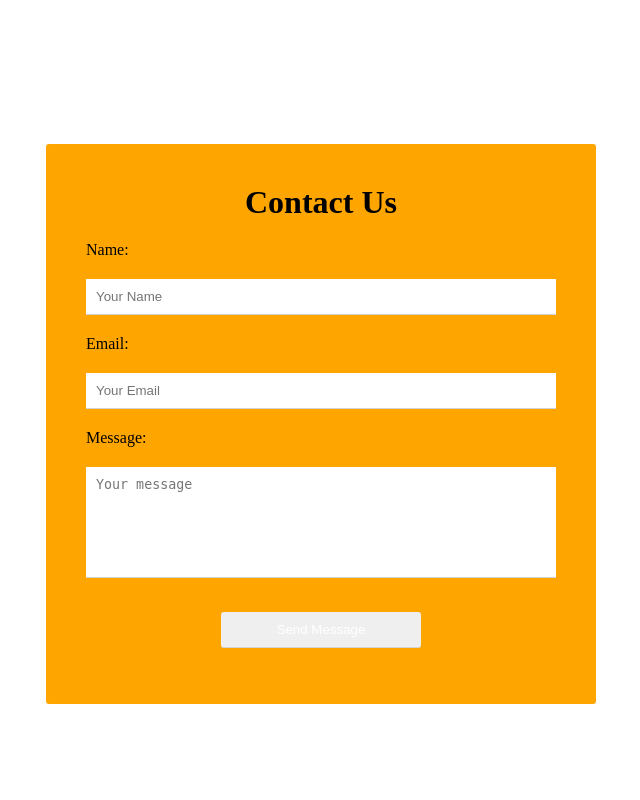
After one commit to blerinakuka/web, a PHP site: the page made by Contact Form/contact.html in a window 1280 px wide. The commit adds this page. Shown: the whole page, without its empty margins (327-967 px from the left). Run offline with PHP 8.4, Linux system fonts and the light colour scheme.

Commit message:
Contact form dhe validimi

```diff
--- /dev/null
+++ b/Contact Form/contact.css
@@ -0,0 +1,68 @@
+@import url('https://fonts.googleapis.com/css2?family=Noto+Sans:wght@700&family=Poppins:wght@400;500;600&display=swap%27');
+
+#overlay{
+  width: 100%;
+  height:100%;
+  position:fixed;
+
+}
+form{
+  max-width: 550px;
+  background: orange;
+  margin:17vh auto 0 auto;
+  padding :40px;
+  border-radius:3px;
+  box-sizing: border-box;
+
+}
+h1{
+  margin:0;
+  text-align: center;
+}
+label{
+  display: block;
+  margin:20px 0;
+}
+input,textarea{
+  width: 100%;
+  padding:10px;
+  box-sizing: border-box;
+  outline:none;
+  resize: none;
+  border:none;
+  border-bottom: 1px solid #d3d3d3;
+
+}
+input[type="text"]:focus,textarea:focus{
+  border-bottom:1px solid orange;
+}
+textarea::-webkit-scrollbar{
+  width:4px;
+}
+textarea::-webkit-scrollbar-thumb{
+  background-color: orange;
+}
+.center{
+  text-align: center;
+}
+input[type="submit"]{
+  margin-top:30px;
+  width:90%;
+  max-width:200px;
+  background:linear-gradient(to right,orange,solid orange);
+  color:white;
+  font: size 17px;
+  cursor: pointer;
+  border-radius:3px;
+
+}
+.error{
+  color:blue;
+
+}
+.error-border{
+  border-bottom:1px blue;
+}
+#successs{
+  color:blueviolet;
+}
--- /dev/null
+++ b/Contact Form/contact.html
@@ -0,0 +1,34 @@
+<!DOCTYPE html>
+<html lang="en">
+  <head>
+
+    <meta charset="utf-8">
+    <title>Menu</title>
+    <meta name="viewport" content="width=device-width, initial-scale=1.0">
+    <link rel="stylesheet" href="https://cdnjs.cloudflare.com/ajax/libs/font-awesome/5.15.3/css/all.min.css">
+    <link rel="stylesheet" type="text/css"  href="contact.css">
+  </head>
+<div id="overlay">
+<form onsubmit="event.preventDefault(); validateForm()">
+  <h1>Contact Us</h1>
+  <label for="name">Name:</label>
+  <input type="text" id="name" placeholder="Your Name">
+  <small class="error"></small>
+
+  <label for="email">Email:</label>
+  <input type="text" id="email" placeholder="Your Email">
+  <small class="error"></small>
+
+  <label for="message">Message:</label>
+  <textarea id="message" placeholder="Your message" rows="6"></textarea>
+  <small class="error"></small>
+
+  <div class="center">
+    <input type="submit" value="Send Message">
+    <p id="success"></p>
+  </div>
+</form>
+</div>
+<script src="contact.js"></script>
+</body>
+</html>
--- /dev/null
+++ b/Contact Form/contact.js
@@ -0,0 +1,46 @@
+//Get data
+const nameInput=document.querySelector("#name");
+const email=document.querySelector("#email");
+const message=document.querySelector("#message");
+const success=document.querySelector("#success");
+const errorNodes=document.querySelectorAll(".error");
+
+//Validate data
+function validateForm(){
+  clearMessages();
+  let errorFlag=false;
+ /* shembull me inspect console.log("Hellloooo");*/
+ if(nameInput.value.length<1){
+  errorNodes[0].innerText="Name cannot be blank";
+  nameInput.classList.add("error-border");
+  errorFlag=true;
+ }
+ if (!emailIsValid(email.value)){
+  errorNodes[1].innerText="Invalid Email address";
+  email.classList.add("error-border");
+  errorFlag=true;
+ }
+ if(message.value.length<1){
+  errorNodes[2].innerText="Please enter message";
+  message.classList.add("error-border");
+  errorFlag=true;
+ }
+ if(!errorFlag){
+  success.innerText="Success!";
+ }
+}
+//clear error/success message
+ function clearMessages(){
+  for(let i=0;i<errorNodes.length;i++){
+    errorNodes[i].innerText="";
+
+  }
+  nameInput.classList.remove("error-border");
+  email.classList.remove("error-border");
+  message.classList.remove("error-border");
+ }
+ //Check if email is valid
+ function emailIsValid(email){
+  let pattern=/\S+@\S+\.\S+/;
+  return pattern.test(email);
+ }
--- a/css/faqs.css
+++ b/css/faqs.css
@@ -1,6 +1,5 @@
 @import url('https://fonts.googleapis.com/css2?family=Noto+Sans:wght@700&family=Poppins:wght@400;500;600&display=swap%27');
-@import url('https://fonts.googleapis.com/css2?family=Noto+Sans:wght@700&family=Poppins:wght@400;500;600&display=swap%27');
-*{
+;*{
     padding:0;
     margin:0;
     box-sizing:border-box ;
```
